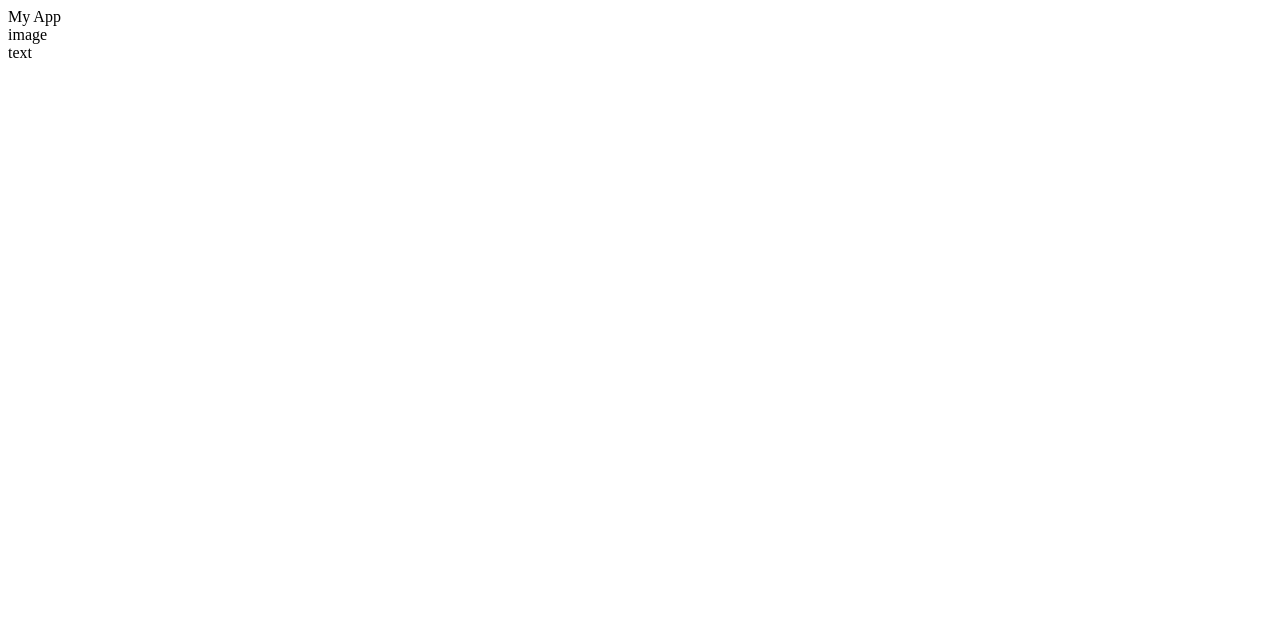
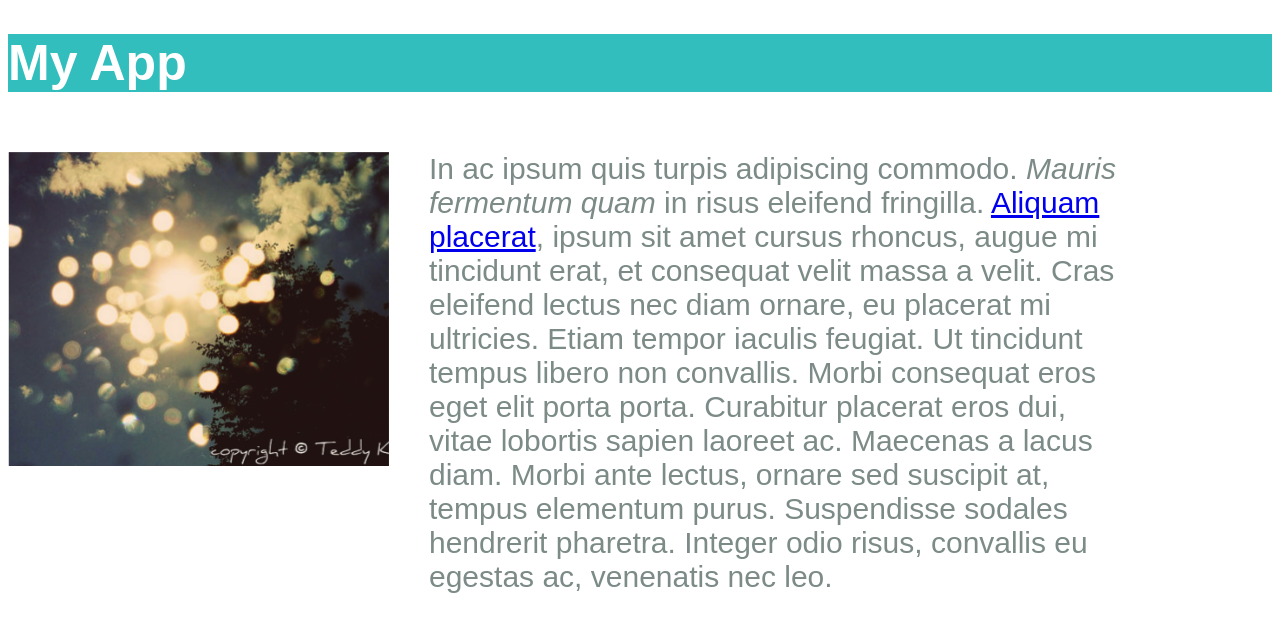
Before and after one commit to egorkel/html_css_course, a plain HTML site: page index.html in a window 1280 px wide. Drawn offline with Linux system fonts and the light colour scheme.

Commit message:
added content and styles

```diff
--- a/index.html
+++ b/index.html
@@ -1,5 +1,14 @@
-<div class="title">My App</div>
-<div class="app">
-    <div class="screenshot">image</div>
-    <div class="description">text</div>
-</div>
+<!DOCTYPE html>
+<html>
+	<head>
+		<link rel="stylesheet" type="text/css" href="style.css">
+		<title>Favorite App</title>
+	</head>
+	<body>
+		<h1 class="title">My App</h1>
+		<div class="app">
+			<div class="image"><img src="images/app.png" alt="This is a screenshot"></div>
+			<div class="description">In ac ipsum quis turpis adipiscing commodo. <em>Mauris fermentum quam</em> in risus eleifend fringilla. <a href="#">Aliquam placerat</a>, ipsum sit amet cursus rhoncus, augue mi tincidunt erat, et consequat velit massa a velit. Cras eleifend lectus nec diam ornare, eu placerat mi ultricies. Etiam tempor iaculis feugiat. Ut tincidunt tempus libero non convallis. Morbi consequat eros eget elit porta porta. Curabitur placerat eros dui, vitae lobortis sapien laoreet ac. Maecenas a lacus diam. Morbi ante lectus, ornare sed suscipit at, tempus elementum purus. Suspendisse sodales hendrerit pharetra. Integer odio risus, convallis eu egestas ac, venenatis nec leo.</div>
+		</div>
+	</body>
+</html>
--- a/style.css
+++ b/style.css
@@ -0,0 +1,36 @@
+/*
+* {
+   outline: 1px solid red !important;
+}
+* {
+    -webkit-box-sizing: border-box;
+    -moz-box-sizing: border-box;
+    -ms-box-sizing: border-box;
+    box-sizing: border-box;
+}
+*/
+
+.title {
+	color: white;
+	background-color: #33BEBE;
+	font-family: arial;
+	font-size: 50px;
+	margin-bottom: 60px;
+}
+
+.app {
+	display: -webkit-flex;
+	display: flex;
+}
+
+.image {
+	max-width: 460px;
+	margin-right: 40px;
+}
+
+.description {
+	max-width: 705px;
+	color: #7C8B88;
+	font-size: 30px;
+	font-family: arial;
+}
```
Also changed, not shown: images/app.png (added).
